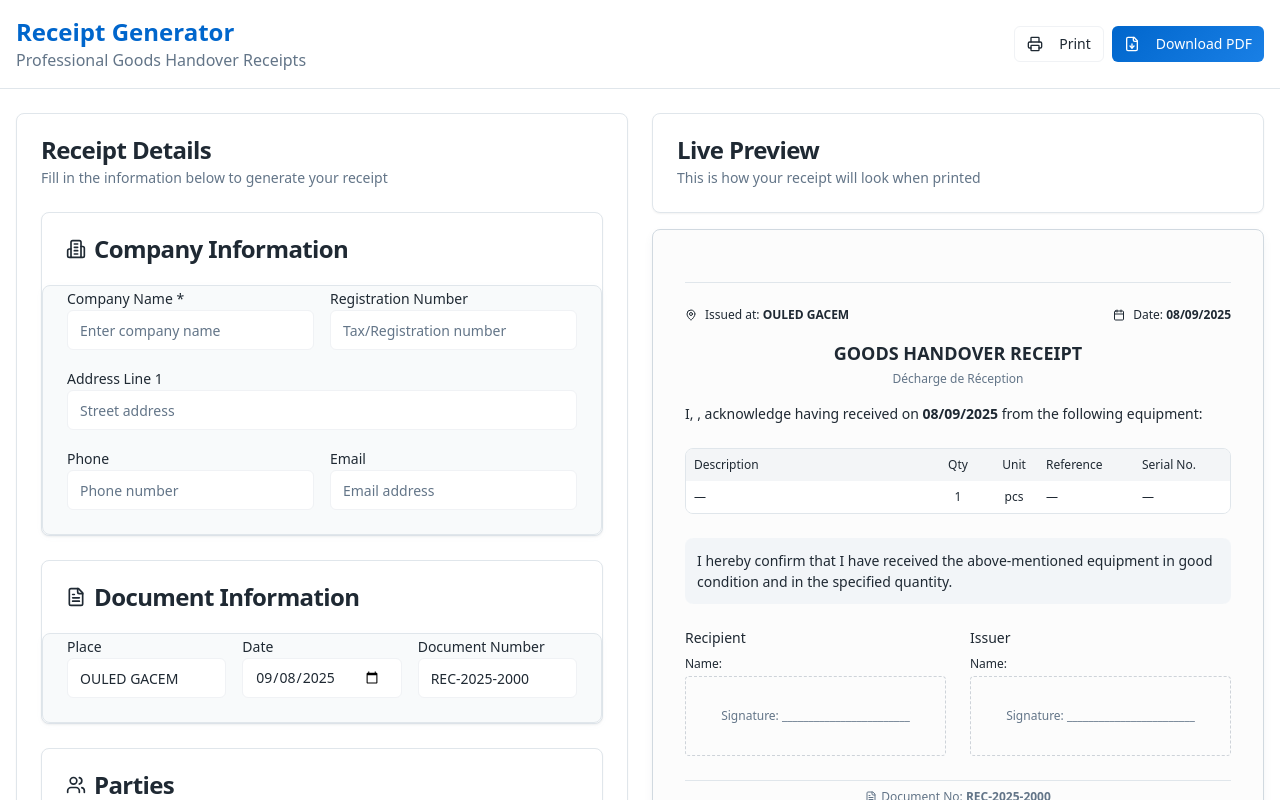
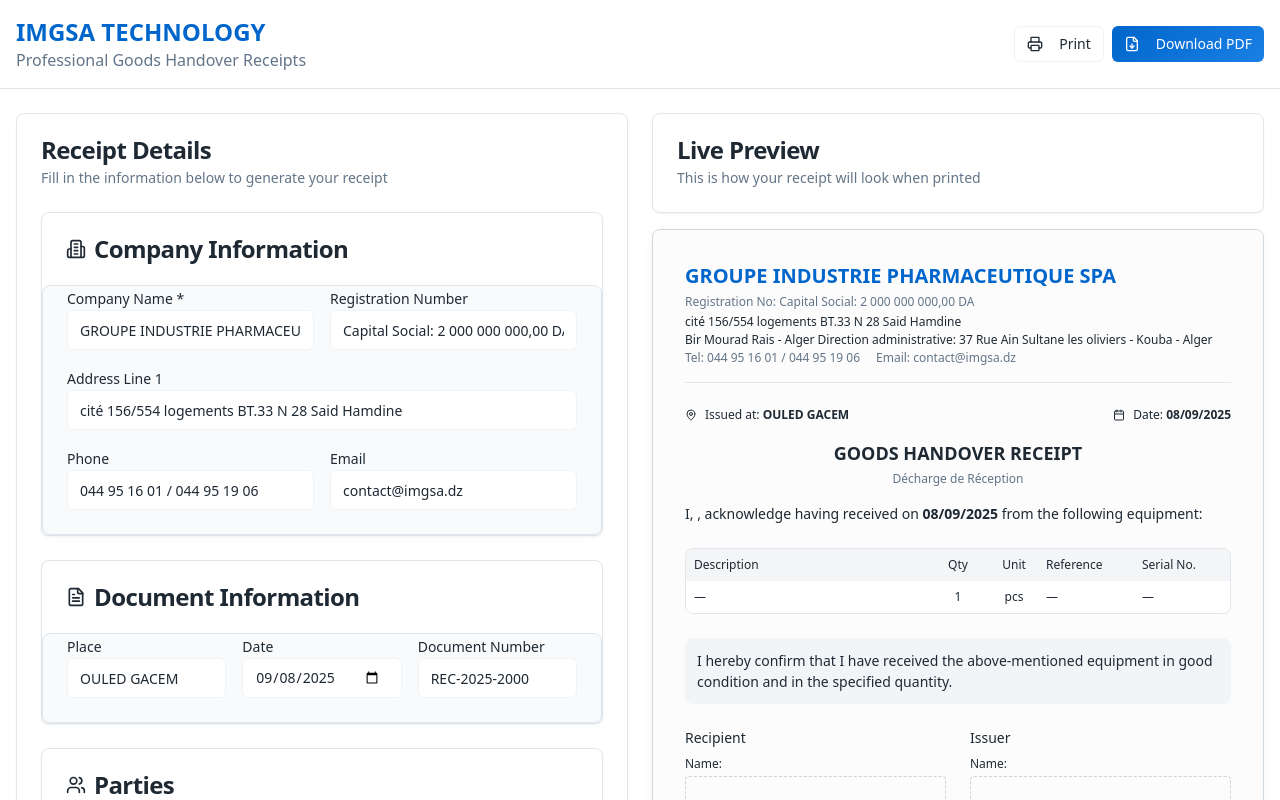
Before and after one commit to nosamimi425/goods-receipt-forge, a React (Vite) app: page / in a window 1280 px wide. Shown: the top 800 px of the page. Built offline with nearby package versions, Linux system fonts and the light colour scheme; the HTML template or start-up script is replaced by a standard one.

Commit message:
Update platform name and company info

```diff
--- a/index.html
+++ b/index.html
@@ -3,11 +3,11 @@
   <head>
     <meta charset="UTF-8" />
     <meta name="viewport" content="width=device-width, initial-scale=1.0" />
-    <title>Receipt Generator - Professional Goods Handover Receipts</title>
+    <title>IMGSA TECHNOLOGY</title>
     <meta name="description" content="Generate professional goods handover receipts (Décharge de Réception) with live preview, customizable forms, and print/PDF export functionality." />
-    <meta name="author" content="Receipt Generator" />
+    <meta name="author" content="IMGSA TECHNOLOGY" />
 
-    <meta property="og:title" content="Receipt Generator - Professional Goods Handover Receipts" />
+    <meta property="og:title" content="IMGSA TECHNOLOGY" />
     <meta property="og:description" content="Generate professional goods handover receipts with live preview and export functionality." />
     <meta property="og:type" content="website" />
     <meta property="og:image" content="https://lovable.dev/opengraph-image-p98pqg.png" />
--- a/src/pages/Index.tsx
+++ b/src/pages/Index.tsx
@@ -11,8 +11,12 @@ const Index = () => {
   const [showPreview, setShowPreview] = useState(true);
   const [receiptData, setReceiptData] = useState<ReceiptData>({
     company: {
-      name: "",
-      address1: "",
+      name: "GROUPE INDUSTRIE PHARMACEUTIQUE SPA",
+      registrationNumber: "Capital Social: 2 000 000 000,00 DA",
+      address1: "cité 156/554 logements BT.33 N 28 Said Hamdine",
+      address2: "Bir Mourad Rais - Alger\n\nDirection administrative: 37 Rue Ain Sultane les oliviers - Kouba - Alger",
+      phone: "044 95 16 01 / 044 95 19 06",
+      email: "contact@imgsa.dz",
     },
     document: {
       place: "OULED GACEM",
@@ -53,7 +57,7 @@ const Index = () => {
         <div className="container mx-auto px-4 py-4">
           <div className="flex justify-between items-center">
             <div>
-              <h1 className="text-2xl font-bold text-primary">Receipt Generator</h1>
+              <h1 className="text-2xl font-bold text-primary">IMGSA TECHNOLOGY</h1>
               <p className="text-muted-foreground">Professional Goods Handover Receipts</p>
             </div>
             <div className="flex gap-2">
```
